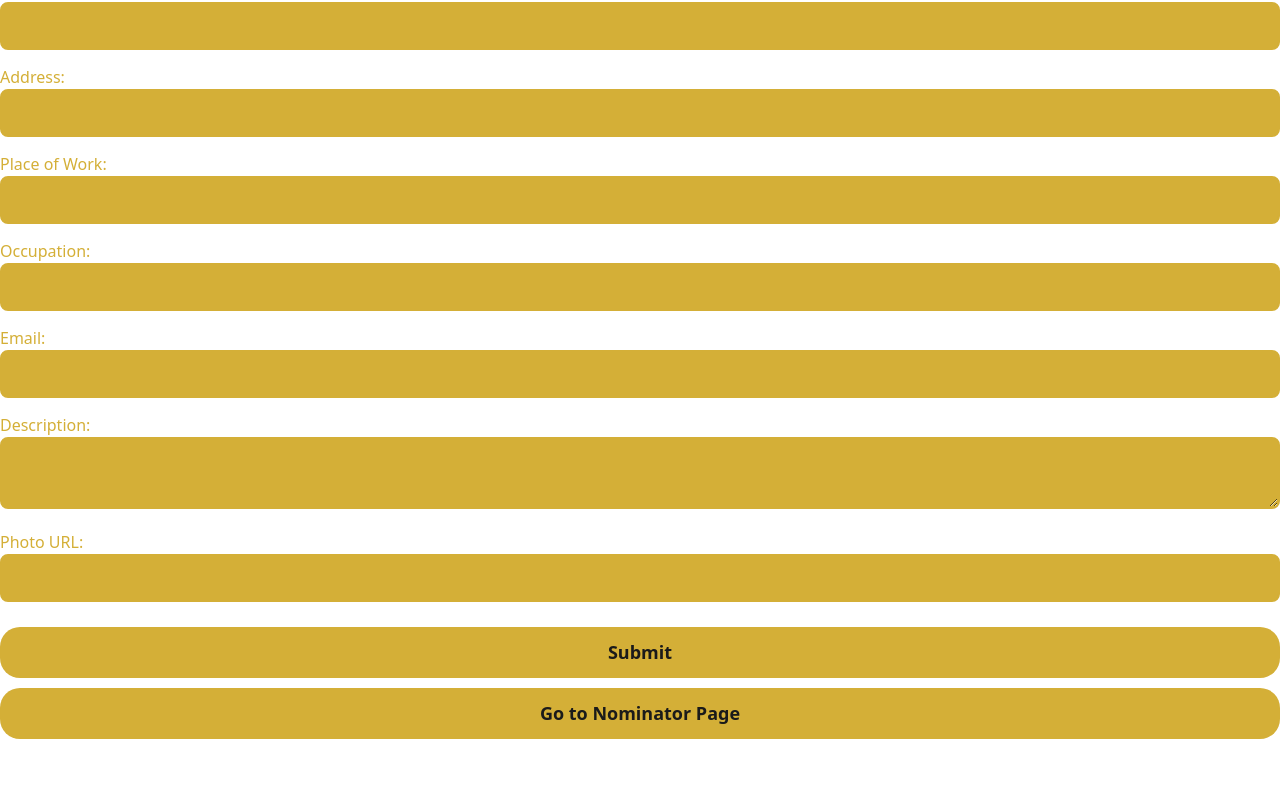
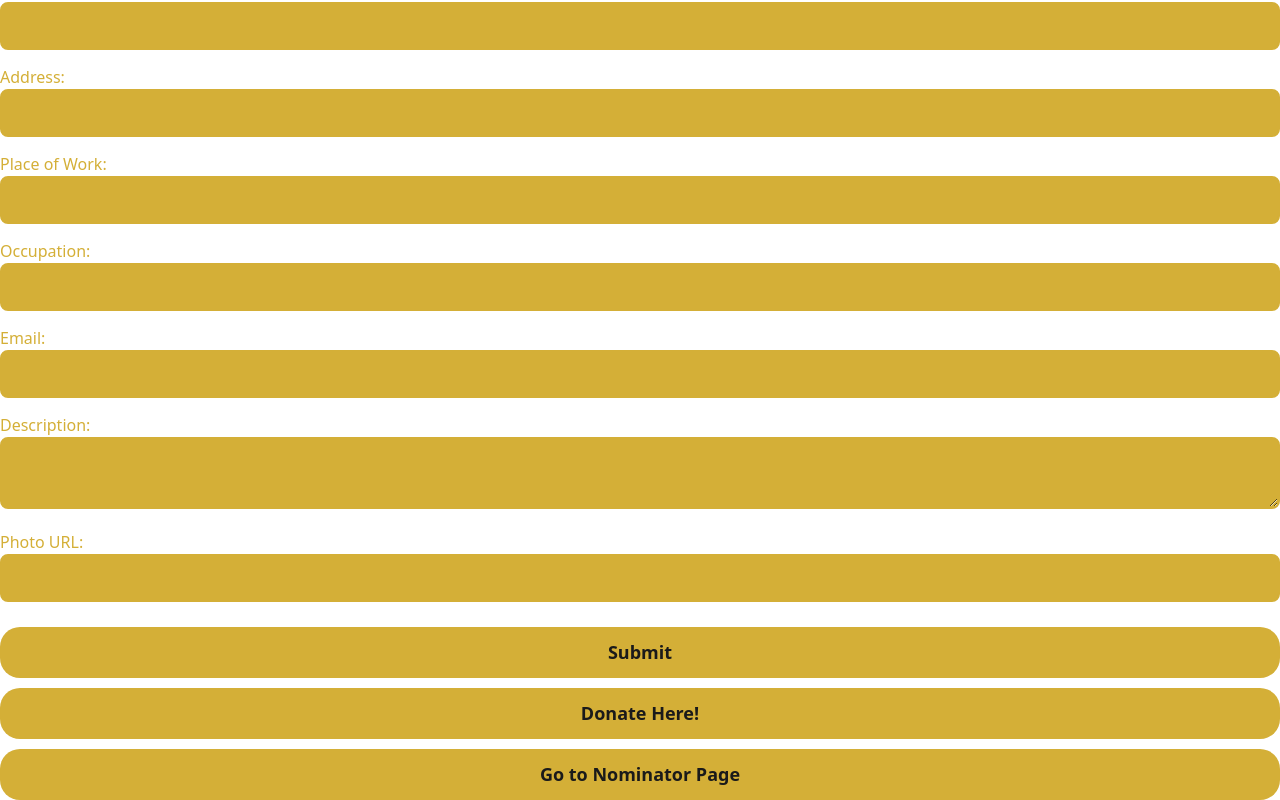
Before and after one commit to UTDallasEPICS/Support-Our-Scrubs-Noble-Award, a Nuxt app: page /nominator in a window 1280 px wide. Shown: the part 243-1043 px from the top of the page. Before the commit the page ends 982 px from the top, so only its background shows below. Built offline with nearby package versions, Linux system fonts and the light colour scheme.

Commit message:
Added Donate Link

```diff
--- a/pages/nominator/index.vue
+++ b/pages/nominator/index.vue
@@ -50,6 +50,9 @@
         <button type="submit">Submit</button>
       </form>
 
+      <NuxtLink to="https://supportourscrubs.org/donate" target = "blank">
+        <button>Donate Here! </button>
+      </NuxtLink>
       <nuxt-link to="/nominator/viewnominees">
         <button>Go to Nominator Page</button>
       </nuxt-link>
```
Also changed, not shown: 1 other file (tests, documents, lock files or other folders).
